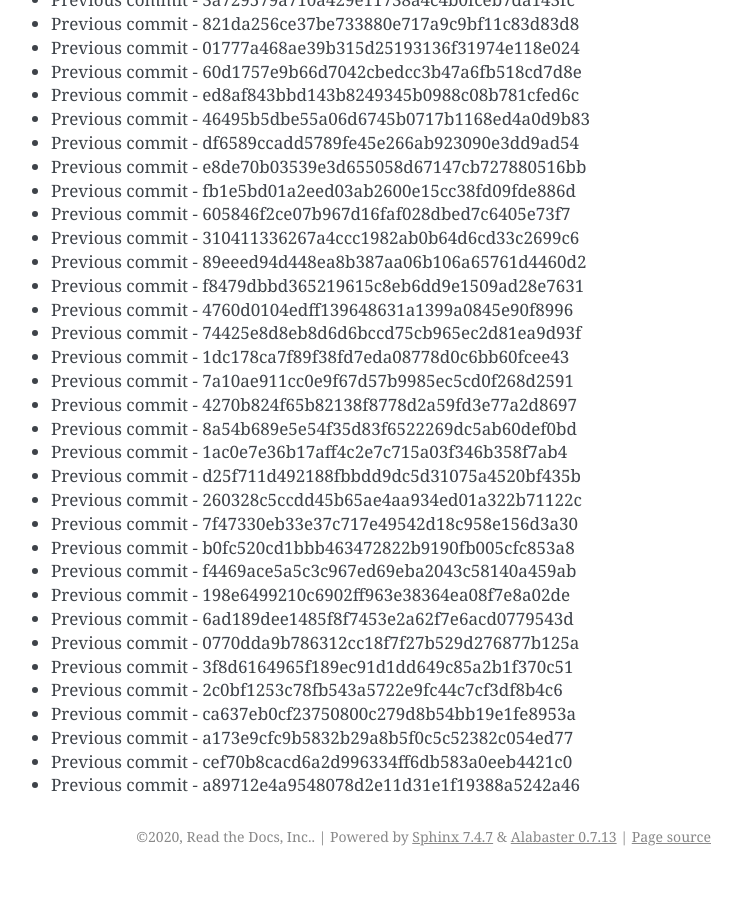
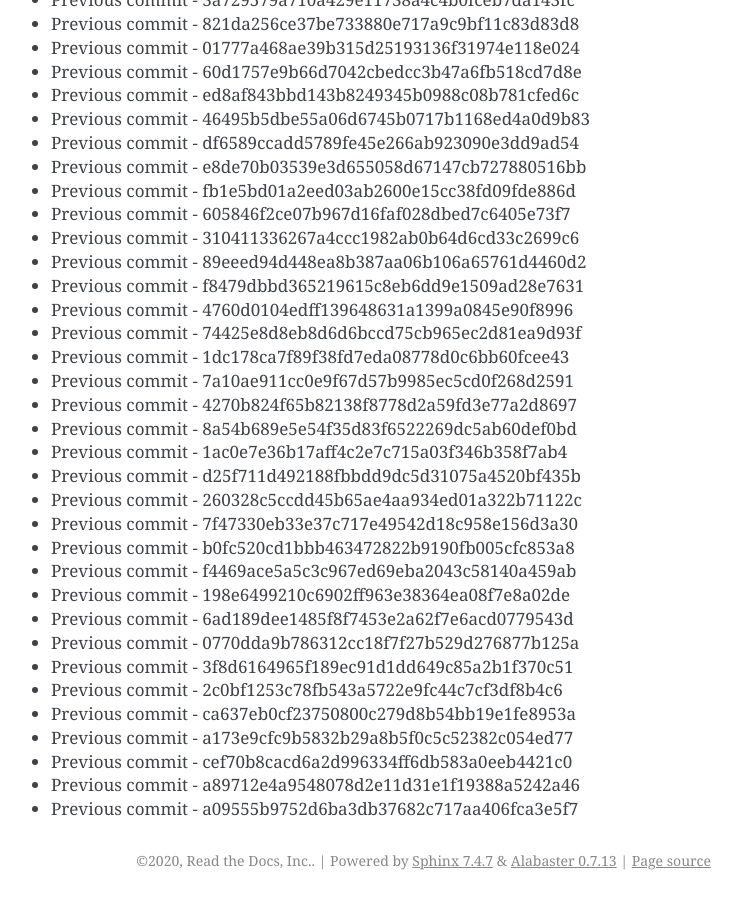
Before and after one commit to readthedocs/rtd-git-stresstest, a Sphinx documentation site: the page built from docs/updates.rst, in a window 1280 px wide and 900 px high, scrolled down 90084 px. Shown: the whole window, without its empty margins (399-1141 px from the left). Built offline with Sphinx 7.4.7, drawn with Linux system fonts in a browser that asks for light colours; before the commit the page ends 90960 px from its top, so only the background shows below that.

Commit message:
Generating commit from previous: a09555b9752d6ba3db37682c717aa406fca3e5f7

```diff
--- a/docs/updates.rst
+++ b/docs/updates.rst
@@ -3817,3 +3817,4 @@ It can be tested for any performance characteristics.
 * Previous commit - a173e9cfc9b5832b29a8b5f0c5c52382c054ed77
 * Previous commit - cef70b8cacd6a2d996334ff6db583a0eeb4421c0
 * Previous commit - a89712e4a9548078d2e11d31e1f19388a5242a46
+* Previous commit - a09555b9752d6ba3db37682c717aa406fca3e5f7
```
